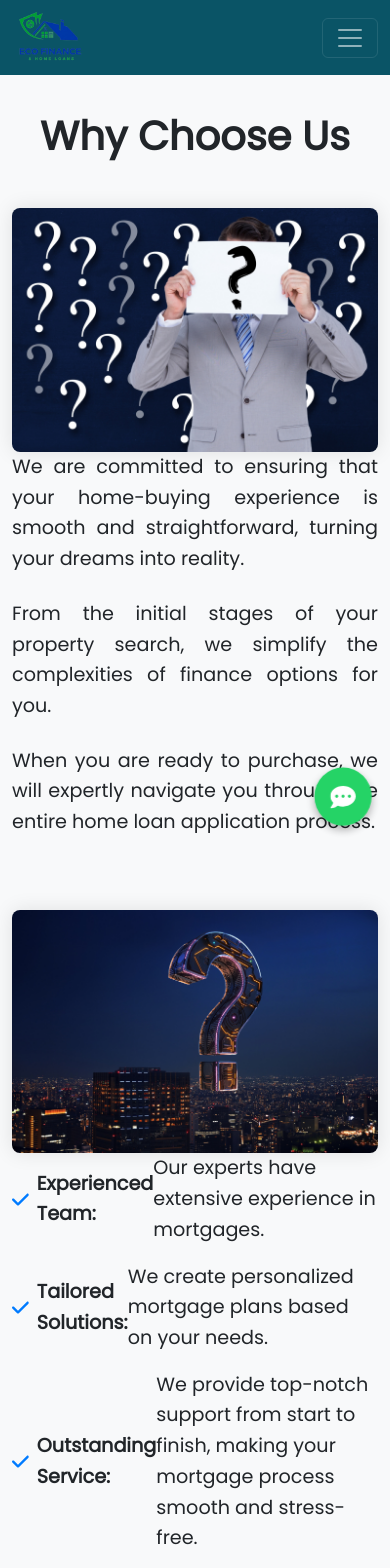
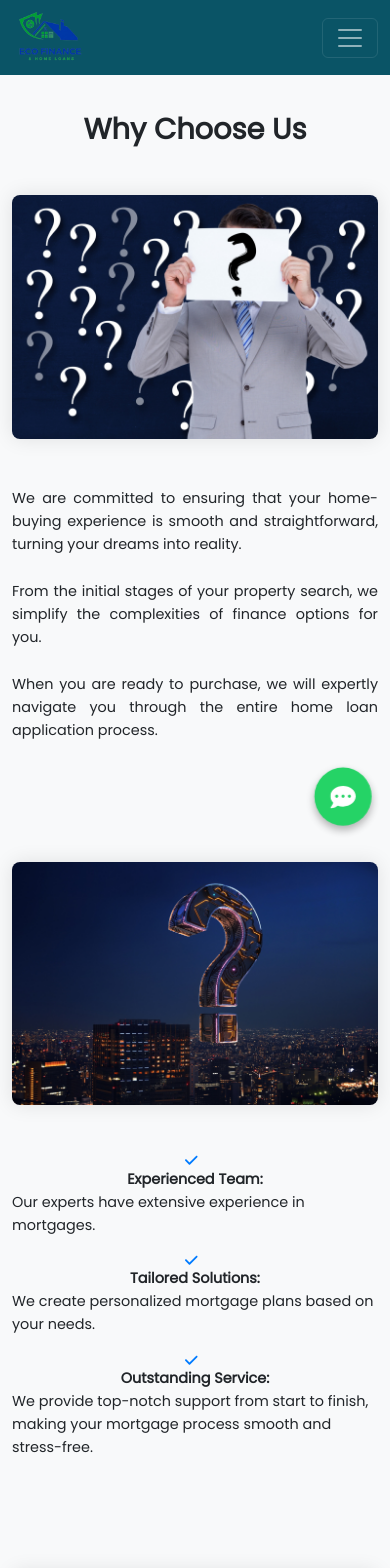
Before and after one commit to manutdmohit/eco-finance, a Next.js app: page /why-choose-us in a window 390 px wide. Shown: the top 1568 px of the page. Built offline with nearby package versions, Linux system fonts and the light colour scheme.

Commit message:
Fix list layout for mobile and tablets

```diff
--- a/app/why-choose-us/WhyChooseUs.module.css
+++ b/app/why-choose-us/WhyChooseUs.module.css
@@ -1,10 +1,11 @@
+/* General Styles */
 .whyChooseUsSection {
   padding: 4rem 0;
   background-color: #f8f9fa;
 }
 
 .sectionHeading {
-  font-size: 2.5rem;
+  font-size: 2rem;
   font-weight: bold;
   text-align: center;
   margin-top: 3rem;
@@ -19,6 +20,7 @@
   display: flex;
   justify-content: center;
   align-items: center;
+  margin-bottom: 2rem;
 }
 
 .imageContainer {
@@ -35,7 +37,7 @@
 }
 
 .sectionParagraph {
-  font-size: 1.2rem;
+  font-size: 1rem;
   line-height: 1.6;
   margin-bottom: 1.5rem;
   text-align: justify;
@@ -48,7 +50,7 @@
 }
 
 .featureList li {
-  font-size: 1.2rem;
+  font-size: 1rem;
   line-height: 1.6;
   margin-bottom: 1rem;
   display: flex;
@@ -77,3 +79,33 @@
   max-width: 800px;
   margin: 0 auto;
 }
+
+/* Media Queries */
+@media (max-width: 767px) {
+  .sectionHeading {
+    font-size: 1.8rem;
+  }
+
+  .sectionParagraph {
+    font-size: 0.9rem;
+  }
+
+  .featureList li {
+    font-size: 0.9rem;
+    flex-direction: column;
+  }
+}
+
+@media (max-width: 575px) {
+  .featureCol {
+    margin-bottom: 3rem;
+  }
+
+  .solutionContainer {
+    max-width: 100%;
+  }
+
+  .whyUsContent {
+    max-width: 100%;
+  }
+}
--- a/app/why-choose-us/page.tsx
+++ b/app/why-choose-us/page.tsx
@@ -79,31 +79,32 @@ const WhyChooseUsSection: React.FC = () => {
               </div>
             </Col>
             <Col
+              xs={12}
               md={6}
               className={`${styles.featureCol} order-md-1 d-flex flex-column justify-content-center`}
             >
-              <ul className={styles.featureList}>
-                <li>
+              <ul className={`${styles.featureList} d-flex flex-column`}>
+                <li className="d-flex align-items-center">
                   <FontAwesomeIcon
                     icon={faCheck}
-                    className={styles.checkIcon}
-                  />{' '}
+                    className={`${styles.checkIcon} me-2`}
+                  />
                   <strong>Experienced Team:</strong> Our experts have extensive
                   experience in mortgages.
                 </li>
-                <li>
+                <li className="d-flex align-items-center">
                   <FontAwesomeIcon
                     icon={faCheck}
-                    className={styles.checkIcon}
-                  />{' '}
+                    className={`${styles.checkIcon} me-2`}
+                  />
                   <strong>Tailored Solutions:</strong> We create personalized
                   mortgage plans based on your needs.
                 </li>
-                <li>
+                <li className="d-flex align-items-center">
                   <FontAwesomeIcon
                     icon={faCheck}
-                    className={styles.checkIcon}
-                  />{' '}
+                    className={`${styles.checkIcon} me-2`}
+                  />
                   <strong>Outstanding Service:</strong> We provide top-notch
                   support from start to finish, making your mortgage process
                   smooth and stress-free.
@@ -131,7 +132,6 @@ const WhyChooseUsSection: React.FC = () => {
                   tailored service, steadfast support, and expert guidance
                   throughout every phase of your home-buying experience.
                 </p>
-                {/* ... rest of the content ... */}
               </div>
             </Col>
           </Row>
```
